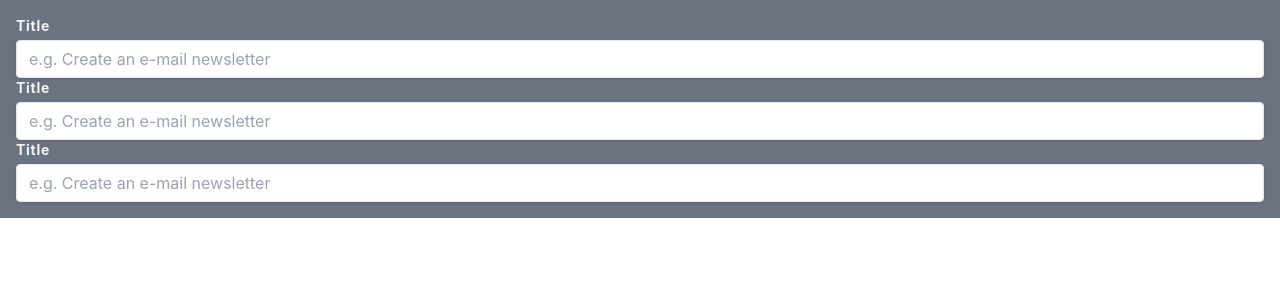
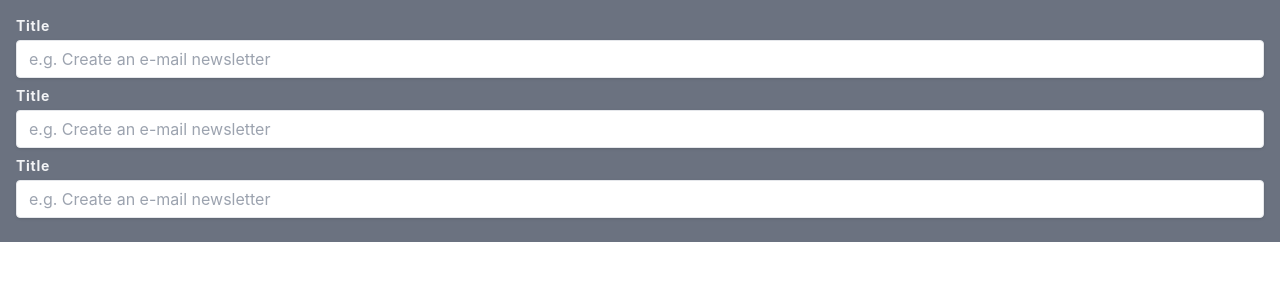
Before and after one commit to kkulek/kanban-board, a React (Create React App) app: page / in a window 1280 px wide. Shown: the top 300 px of the page. Built offline with nearby package versions, Linux system fonts and the light colour scheme.

Commit message:
added form tag and margin bottom

```diff
--- a/src/components/elements/Input.jsx
+++ b/src/components/elements/Input.jsx
@@ -2,7 +2,7 @@ import React from "react";
 
 export function Input() {
     return (
-        <>
+        <form className="mb-2">
             <label htmlFor="title"
                    className="block text-sm font-bold mb-1 text-gray-100 tracking-wider">
                 Title
@@ -12,6 +12,6 @@ export function Input() {
                    py-2 px-3 text-gray-700 leading-tight
                    focus:outline-slate-400 focus:shadow-outline"
             />
-        </>
+        </form>
     )
 }
```
